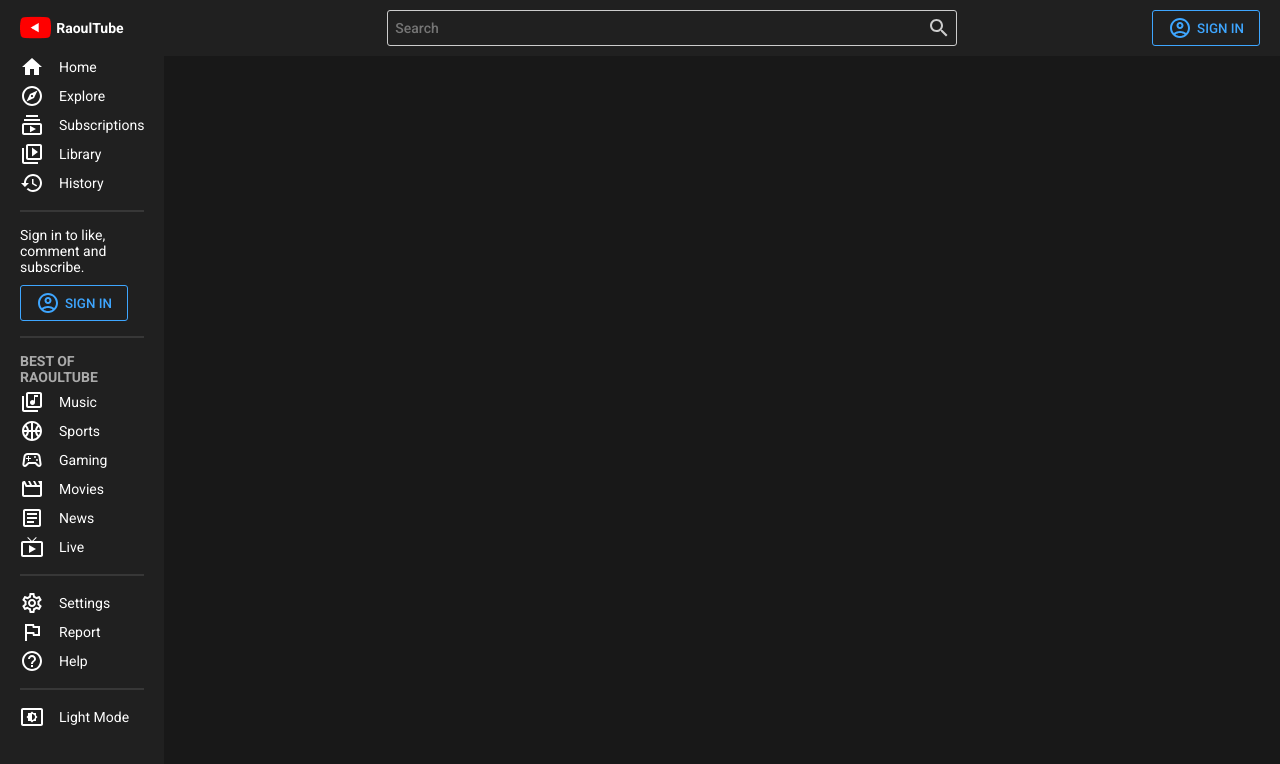
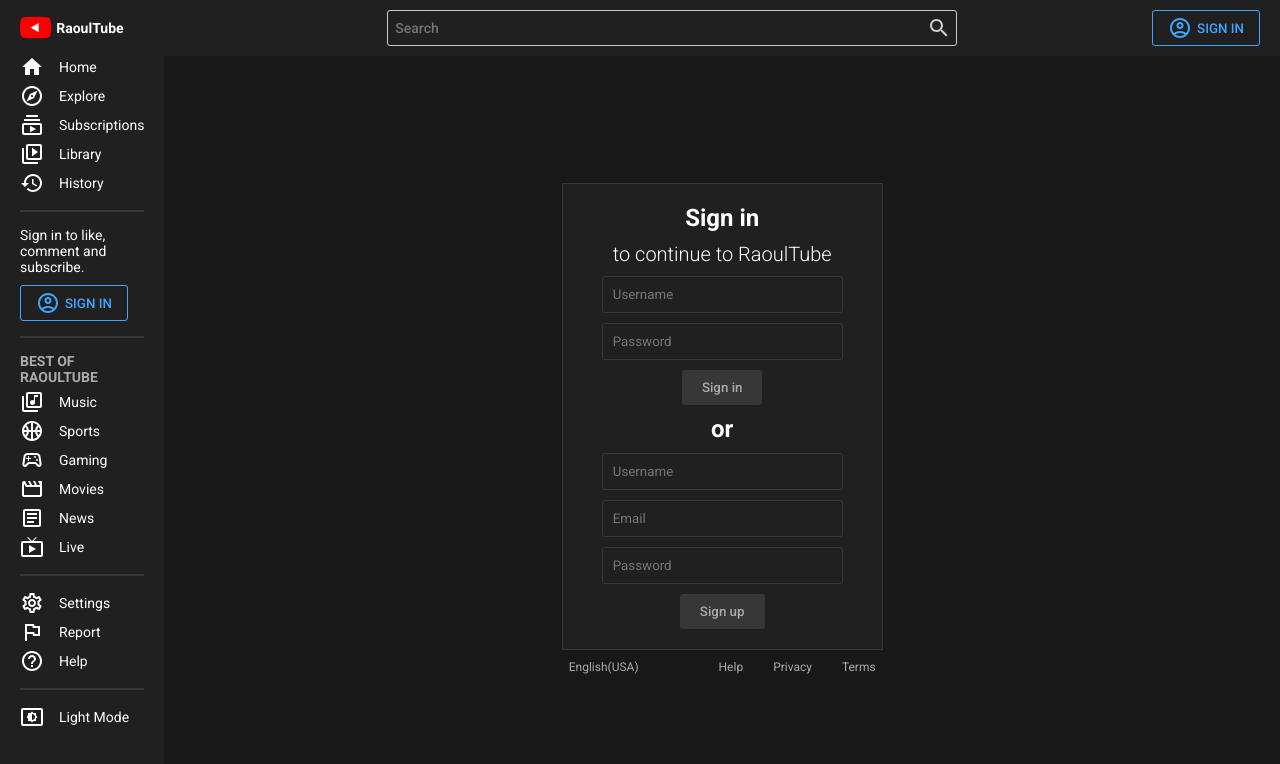
Before and after one commit to Raoulito/RaoulTube, a React (Create React App) app: page /signin in a window 1280 px wide. Shown: the top 764 px of the page. Built offline with nearby package versions, Linux system fonts and the light colour scheme.

Commit message:
UI finished + added login/signup page

```diff
--- a/src/App.js
+++ b/src/App.js
@@ -6,6 +6,7 @@
 import { BrowserRouter, Routes, Route } from "react-router-dom";
 import Home from "./pages/Home";
 import Video from "./pages/Video";
+import SignIn from "./pages/SignIn";
 
 const Container = styled.div`
     display: flex;
@@ -30,8 +31,9 @@
                         <Navbar />
                         <Wrapper>
                             <Routes>
-                                <Route path="/" index element={<Home/>} />
-                                <Route path="/video/:id" element={<Video/>} />
+                                <Route path="/" index element={<Home />} />
+                                <Route path="signin" element={<SignIn />} />
+                                <Route path="/video/:id" element={<Video />} />
                             </Routes>
                         </Wrapper>
                     </Main>
--- a/src/components/Comments.jsx
+++ b/src/components/Comments.jsx
@@ -28,7 +28,6 @@
     outline: none;
     width: 100%;
     font-size: 14px;
-
 `;
 
 const Comments = () => {
--- a/src/components/Menu.jsx
+++ b/src/components/Menu.jsx
@@ -125,10 +125,12 @@
                 </Item>
                 <Divider />
                 <Login>Sign in to like, comment and subscribe.</Login>
+                <Link to="signin" style={{textDecoration:"none"}}>
                 <Button>
                     <AccountCircleOutlinedIcon />
                     SIGN IN
                 </Button>
+                </Link>
                 <Divider />
                 <Title>BEST OF RAOULTUBE</Title>
                 <Item>
--- a/src/components/Navbar.jsx
+++ b/src/components/Navbar.jsx
@@ -2,26 +2,26 @@
 import styled from "styled-components";
 import AccountCircleOutlinedIcon from "@mui/icons-material/AccountCircleOutlined";
 import SearchOutlinedIcon from "@mui/icons-material/SearchOutlined";
-
+import { Link } from "react-router-dom";
 
 const Container = styled.div`
     position: sticky;
     top: 0;
     background-color: ${({ theme }) => theme.bgLighter};
-    height:56px;
+    height: 56px;
 `;
 
 const Wrapper = styled.div`
     display: flex;
     align-items: center;
     justify-content: flex-end;
-    height:100%;
+    height: 100%;
     padding: 0 20px;
     position: relative;
 `;
 
 const Search = styled.div`
-width : 50%;
+    width: 50%;
     position: absolute;
     left: -100px;
     right: 0;
@@ -29,20 +29,20 @@
     display: flex;
     align-items: center;
     justify-content: space-between;
-padding : 5px;
-border : 1px solid #cccccc;
-border-radius : 3px;
-color : #cccccc;
+    padding: 5px;
+    border: 1px solid #cccccc;
+    border-radius: 3px;
+    color: #cccccc;
 `;
 
 const Input = styled.input`
-border : none;
-background-color : transparent;
-outline : none;
-color : #cccccc;
-width : 100%;
-font-size : 14px;
-font-weight : 500;
+    border: none;
+    background-color: transparent;
+    outline: none;
+    color: #cccccc;
+    width: 100%;
+    font-size: 14px;
+    font-weight: 500;
 `;
 
 const Button = styled.button`
@@ -66,10 +66,12 @@
                     <Input type="text" placeholder="Search" />
                     <SearchOutlinedIcon />
                 </Search>
+                <Link to="signin" style={{ textDecoration: "none" }}>
                     <Button>
                         <AccountCircleOutlinedIcon />
                         SIGN IN
                     </Button>
+                </Link>
             </Wrapper>
         </Container>
     );
--- a/src/pages/Home.jsx
+++ b/src/pages/Home.jsx
@@ -3,9 +3,9 @@
 import Card from "../components/Card";
 
 const Container = styled.div`
-display: flex;
-justify-content: space-between;
-flex-wrap: wrap;
+    display: flex;
+    justify-content: space-between;
+    flex-wrap: wrap;
 `;
 
 const Home = () => {
--- /dev/null
+++ b/src/pages/SignIn.jsx
@@ -0,0 +1,93 @@
+import React from "react";
+import styled from "styled-components";
+
+const Container = styled.div`
+    display: flex;
+    flex-direction: column;
+    align-items: center;
+    justify-content: center;
+    height: calc(100vh - 56px);
+    color: ${({ theme }) => theme.text};
+`;
+
+const Wrapper = styled.div`
+    display: flex;
+    align-items: center;
+    flex-direction: column;
+    background-color: ${({ theme }) => theme.bgLighter};
+    border: 1px solid ${({ theme }) => theme.soft};
+    padding: 20px 50px;
+    gap: 10px;
+`;
+
+const Title = styled.h1`
+    font-size: 24px;
+`;
+
+const SubTitle = styled.h2`
+    font-size: 20px;
+    font-weight: 300;
+`;
+
+const Input = styled.input`
+    border: 1px solid ${({ theme }) => theme.soft};
+    border-radius: 3px;
+    padding: 10px;
+    background-color: transparent;
+    width: 100%;
+    color: ${({ theme }) => theme.text};
+`;
+
+const Button = styled.button`
+    border-radius: 3px;
+    border: none;
+    padding: 10px 20px;
+    font-weight: 500;
+    cursor: pointer;
+    background-color: ${({ theme }) => theme.soft};
+    color: ${({ theme }) => theme.textSoft};
+`;
+
+const More = styled.div`
+    display: flex;
+    margin-top: 10px;
+    font-size: 12px;
+    color: ${({ theme }) => theme.textSoft};
+`;
+
+const Links = styled.div`
+    margin-left: 50px;
+`;
+
+const Link = styled.span`
+    margin-left: 30px;
+`;
+
+const SignIn = () => {
+    return (
+        <Container>
+            <Wrapper>
+                <Title>Sign in</Title>
+                <SubTitle>to continue to RaoulTube</SubTitle>
+                <Input placeholder="Username" />
+                <Input type="password" placeholder="Password" />
+                <Button>Sign in</Button>
+                <Title>or</Title>
+                <Input placeholder="Username" />
+                <Input placeholder="Email" />
+                <Input type="password" placeholder="Password" />
+                <Button>Sign up</Button>
+            </Wrapper>
+            <More>
+                English(USA)
+                <Links>
+                    <Link>Help</Link>
+                    <Link>Privacy</Link>
+                    <Link>Terms</Link>
+                </Links>
+            </More>
+        </Container>
+    );
+};
+
+export default SignIn;
--- a/src/theme/Theme.js
+++ b/src/theme/Theme.js
@@ -1,15 +1,15 @@
 export const darkTheme = {
-    bg: '#181818',
-    bgLighter: '#202020',
-    text: 'white',
-    textSoft: '#aaaaaa',
-    soft:'#373737'
-}
+    bg: "#181818",
+    bgLighter: "#202020",
+    text: "white",
+    textSoft: "#aaaaaa",
+    soft: "#373737",
+};
 
 export const lightTheme = {
-    bg: '#f9f9f9',
-    bgLighter: '#ffffff',
-    text: 'black',
-    textSoft: '#606060',
-    soft:'#f5f5f5'
-}
+    bg: "#f9f9f9",
+    bgLighter: "#ffffff",
+    text: "black",
+    textSoft: "#606060",
+    soft: "#f5f5f5",
+};
```
Also changed, not shown: src/components/Card.jsx (+40 -45 lines), src/components/Comment.jsx (+9 -12 lines), src/index.js (+7 -7 lines), src/pages/Video.jsx (+12 -13 lines). Lines whose indentation alone changed are shown as unchanged.
